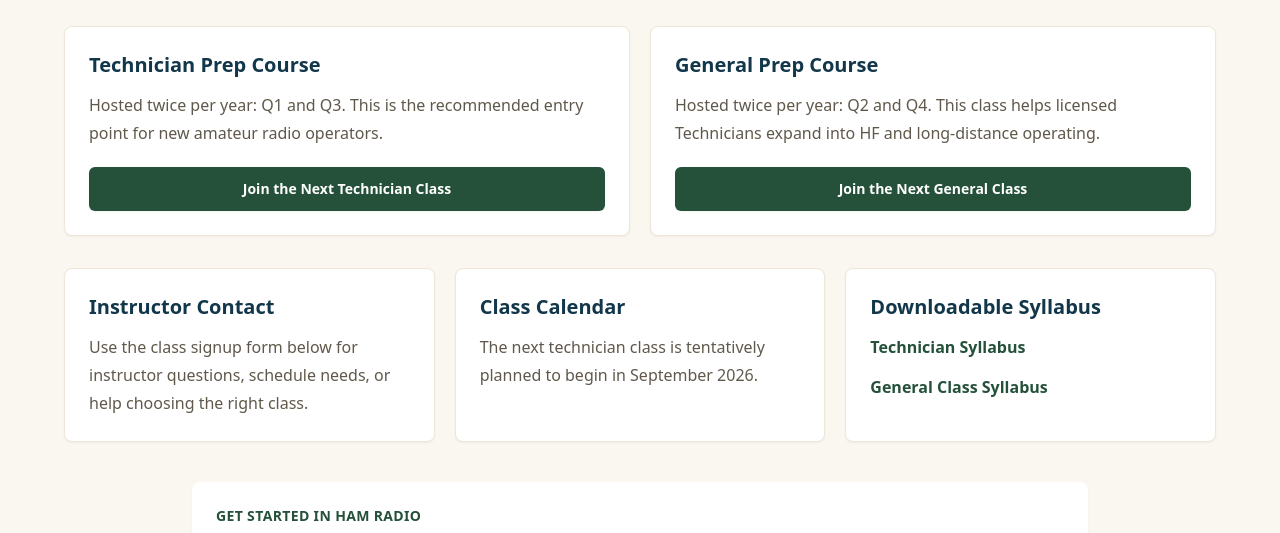
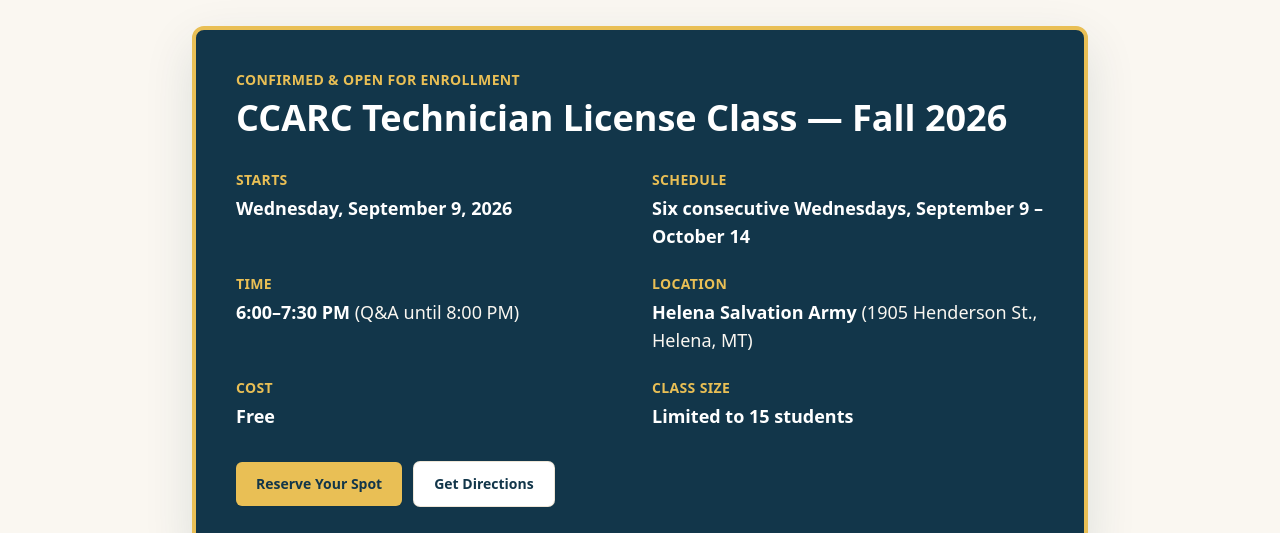
Before and after one commit to membership-ccarc/n7rb, a Next.js app: page /classes in a window 1280 px wide. Shown: the part 267-800 px from the top of the page. Built offline with nearby package versions, Linux system fonts and the light colour scheme; no server answers.

Commit message:
Updated /classes (app/classes/page.tsx) with a bold focal calendar box right under the page intro

```diff
--- a/app/classes/page.tsx
+++ b/app/classes/page.tsx
@@ -1,10 +1,11 @@
 import type { Metadata } from "next";
 import { ClassSignupForm } from "@/components/ClassSignupForm";
 import { ButtonLink, InfoCard } from "@/components/ui";
+import { LINKS } from "@/lib/site-data";
 
 export const metadata: Metadata = {
   title: "Classes",
-  description: "Technician and General amateur radio license classes from CCARC in Helena, Montana.",
+  description: "CCARC Technician License Class — Fall 2026. Six free Wednesday sessions starting September 9 in Helena, Montana. Limited to 15 students.",
   alternates: { canonical: "/classes" },
 };
 
@@ -17,9 +18,47 @@
           Seasonal classes help new and advancing hams study with local support, clear expectations, and a path to the exam.
         </p>
       </div>
+
+      <div className="mx-auto mt-10 max-w-4xl overflow-hidden rounded-xl border-4 border-gold-300 bg-mountain-900 shadow-soft">
+        <div className="px-6 py-8 sm:px-10 sm:py-10">
+          <p className="text-sm font-bold uppercase tracking-wide text-gold-300">Confirmed &amp; Open for Enrollment</p>
+          <h2 className="mt-2 text-3xl font-black text-white sm:text-4xl">CCARC Technician License Class — Fall 2026</h2>
+          <dl className="mt-8 grid gap-6 sm:grid-cols-2">
+            <div>
+              <dt className="text-sm font-bold uppercase tracking-wide text-gold-300">Starts</dt>
+              <dd className="mt-1 text-lg font-bold text-white">Wednesday, September 9, 2026</dd>
+            </div>
+            <div>
+              <dt className="text-sm font-bold uppercase tracking-wide text-gold-300">Schedule</dt>
+              <dd className="mt-1 text-lg font-bold text-white">Six consecutive Wednesdays, September 9 – October 14</dd>
+            </div>
+            <div>
+              <dt className="text-sm font-bold uppercase tracking-wide text-gold-300">Time</dt>
+              <dd className="mt-1 text-lg font-bold text-white">6:00–7:30 PM <span className="font-medium text-stonewarm-50">(Q&amp;A until 8:00 PM)</span></dd>
+            </div>
+            <div>
+              <dt className="text-sm font-bold uppercase tracking-wide text-gold-300">Location</dt>
+              <dd className="mt-1 text-lg font-bold text-white">Helena Salvation Army <span className="font-medium text-stonewarm-50">(1905 Henderson St., Helena, MT)</span></dd>
+            </div>
+            <div>
+              <dt className="text-sm font-bold uppercase tracking-wide text-gold-300">Cost</dt>
+              <dd className="mt-1 text-lg font-bold text-white">Free</dd>
+            </div>
+            <div>
+              <dt className="text-sm font-bold uppercase tracking-wide text-gold-300">Class Size</dt>
+              <dd className="mt-1 text-lg font-bold text-white">Limited to 15 students</dd>
+            </div>
+          </dl>
+          <div className="mt-8 flex flex-col gap-3 sm:flex-row sm:flex-wrap">
+            <ButtonLink href="#class-signup" variant="secondary">Reserve Your Spot</ButtonLink>
+            <ButtonLink href={LINKS.CLASS_LOCATION_MAP_URL} variant="light">Get Directions</ButtonLink>
+          </div>
+        </div>
+      </div>
+
       <div className="mx-auto mt-10 grid max-w-6xl gap-5 md:grid-cols-2">
         <InfoCard title="Technician Prep Course">
-          <p>Hosted twice per year: Q1 and Q3. This is the recommended entry point for new amateur radio operators.</p>
+          <p>This is the recommended entry point for new amateur radio operators. The next confirmed session is the Fall 2026 class detailed above.</p>
           <div className="mt-5 flex flex-col gap-3">
             <ButtonLink href="#class-signup">Join the Next Technician Class</ButtonLink>
           </div>
@@ -35,8 +74,8 @@
         <InfoCard title="Instructor Contact">
           <p>Use the class signup form below for instructor questions, schedule needs, or help choosing the right class.</p>
         </InfoCard>
-        <InfoCard title="Class Calendar">
-          <p>The next technician class is tentatively planned to begin in September 2026.</p>
+        <InfoCard title="Enrollment">
+          <p>Class size is capped at 15 students to keep hands-on time with the instructor. Reserve your spot early using the form below.</p>
         </InfoCard>
         <InfoCard title="Downloadable Syllabus">
           <ul className="space-y-3">
--- a/lib/site-data.ts
+++ b/lib/site-data.ts
@@ -21,6 +21,7 @@
 export const NEWSLETTER_ARCHIVE_URL = "https://drive.google.com/drive/folders/1kHy8ILAoDxdaguP4rmM0f1W6D3c4IK0l?usp=drive_link";
 export const PICNIC_MAP_URL = "https://maps.app.goo.gl/Vi3ERZ3qc8rMMzF76";
 export const JFK_PARK_MAP_URL = "https://www.google.com/maps/search/?api=1&query=JFK+Park%2C+309+Harrison+Ave+N%2C+East+Helena%2C+MT+59635";
+export const CLASS_LOCATION_MAP_URL = "https://www.google.com/maps/search/?api=1&query=Salvation+Army%2C+1905+Henderson+St%2C+Helena%2C+MT+59601";
 // Slack invite links expire and should be refreshed as needed.
 export const SLACK_INVITE_URL = "https://join.slack.com/t/ccarcslack/shared_invite/zt-3k0ieygwx-rBeNphjqJ1EqnyYieSfmUg";
 
@@ -37,6 +38,7 @@
   SLACK_INVITE_URL,
   PICNIC_MAP_URL,
   JFK_PARK_MAP_URL,
+  CLASS_LOCATION_MAP_URL,
 } as const;
 
 export const navItems = [
```
Also changed, not shown: 1 other file (tests, documents, lock files or other folders).
